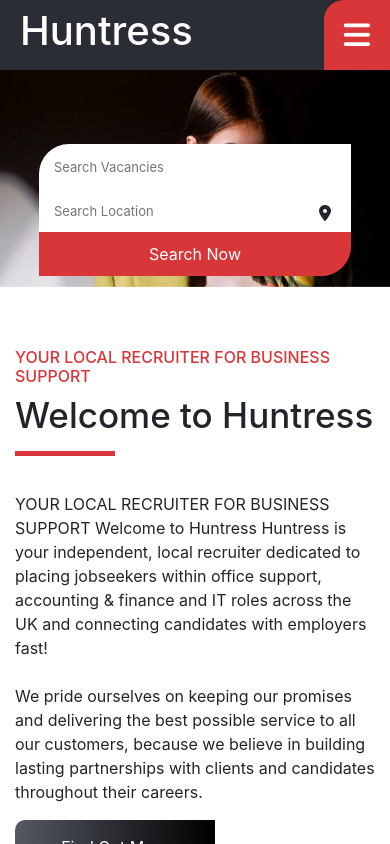
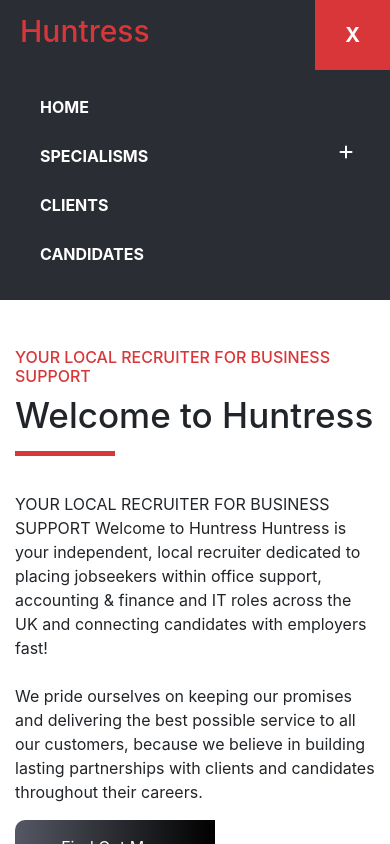
Before and after one commit to shariq082/test.github.io, a plain HTML site: page index.html in a window 390 px wide. Both pictures are taken after a click on the element 356 px from the left and 35 px from the top of the page. Shown: the top 844 px of the page. Drawn offline with nearby package versions, Linux system fonts and the light colour scheme.

Commit message:
yhis is a demo

```diff
--- a/css/style.css
+++ b/css/style.css
@@ -128,13 +128,14 @@ overflow-y: hidden;
     top: 0;
     left: 0;
     width: 100%;
-    height: 650px;
     z-index: 50000;
    display: none;
+   padding-bottom: 50px;
 }
 .hideshow h1{
-    font-size: 50px;
+    font-size: 70px;
     color: var(--red);
+    margin-bottom: 50px;
 }
 .hide{
     display: flex;
@@ -146,8 +147,18 @@ overflow-y: hidden;
     font-weight: bold;
     cursor:pointer;
 }
+.hidden{
+      display: none;
+}
+.hide-heading{
+    font-size: 30px;
+    color: var(--red);
+    margin-left: 20px;
+
+}
 .hide-content{
     display: flex; justify-content: space-between;
+    width:50%; margin: 0 auto;
 }
 .hide-content .hide-left, .hide-content .hide-right{
     list-style: none;
@@ -155,9 +166,7 @@ overflow-y: hidden;
 .hide-content .hide-left li, .hide-content .hide-right li{
     margin-top: 30px;
 }
-.hide-content{width:40%;
-     margin: 0 auto;
-}
+
 .hide-form{
     width: 100%;
 }
@@ -178,8 +187,9 @@ overflow-y: hidden;
 .text-dark{
     position: absolute;
     top: 15px;
-    right: 15px;
+    right: 30%;
     font-size: 12px;
+    color: var(--red)!important;
 }
 .btn-red button{
     background: var(--red);
@@ -188,6 +198,20 @@ overflow-y: hidden;
     width: 100%;
     border:none;
     border-radius: 0 0 20px 0;
+}
+.hide-content .hide-left, .hide-content .hide-right{
+    width: 48%;
+}
+.hide-content li{
+    width: 98%;
+    font-weight: bold;
+}
+.pos-red{
+    position: relative;
+}
+.pos-left{
+    position: absolute;
+    right: 0;
 }
 /*----------------accordian----------------------*/
 
@@ -206,7 +230,7 @@ overflow-y: hidden;
     bottom: -20px;
 }
 .abt-left h5{
-    color: #D83638;
+    color: var(--red);
 }
 .card .card-img-top{border-radius:30px 0 0 0 !important;
 }
@@ -491,11 +515,21 @@ hr{
   .owl-nav button:focus {
       outline: none;
   }
-
+  .bt-red button {
+    background: var(--red);
+    color: var(--white);
+    padding: 15px;
+    width:50%;
+    border: none;
+    border-radius: 20px 0 20px 0;
+}
+.red{
+    color: var(--red);
+}
+.rgt-ico{
+    color: var(--red);
+}
 /*--------------------responsive-----------------------*/
-
-
-
 @media(max-width:1024px){
     .header{
         height: 570px;
@@ -510,8 +544,20 @@ hr{
     .card-cont h5, .extra .card-cont h5{
         font-size: 12px;
     }
+    .text-dark{
+        right: 5%;
+    }
+    .bt-red button{
+        width: 100%;
+    }
+    .hideshow h1{
+        font-size: 45px;
+    }
 }
 @media(max-width:768px){
+    .hide-content {
+        width: 70%;
+    }
     .heading p {
         font-size: 30px;
     }
@@ -537,11 +583,43 @@ hr{
     .card-cont h5, .extra .card-cont h5{
         font-size: 12px;
     }
+
+    .hideshow h1{
+        font-size: 45px;
+    }
+    .text-dark{
+        right: 10%;
+    }
+    .bt-red button{
+        width: 100%;
+    }
 }
 
 @media(max-width:576px){
-    .hideshow{visibility:hidden}
+    .bt-red button {
+        width: 40%;
+    }
+    .hidden{display: block; display: flex;justify-content: space-between; align-items: center;}
+    .hide-one{display: none;}
+    .hide-small{display: none;}
     .header{height: 300px;}
+    .hide-content .hide-left, .hide-content .hide-right{
+        width: 100%;
+    }
+    .hide-content{
+        display: flex;
+      flex-wrap: wrap;
+        width:100%; margin: 0 auto;
+        height: 200px;
+        overflow: scroll;
+    }
+    .pos-left{
+        position: absolute;
+        right: 30px;
+    }
+    .hide-content .hide-left li, .hide-content .hide-right li{
+        margin-top: 25px;
+    }
     .a-round input{
         border-radius: 30px 0 0 0;
         border-right: none;
@@ -605,11 +683,17 @@ hr{
     /* .main-content {
       top: 30%;
     } */
+    .text-dark {
+        right: 45%;
+    }
 }
 @media(max-width:411px){
     /* .main-content {
         bottom: 58%;
     } */
+    .text-dark {
+        right: 45%;
+    }
 }
 @media(max-width:375px){
     .main-content {
@@ -618,7 +702,9 @@ hr{
     .abt-left h5{
         font-size: 15px;
     }
-    .header{height: 280px;}
+    .text-dark {
+        right: 40%;
+    }
 }
 @media(max-width:360px){
     .abt-left h5{
@@ -627,12 +713,17 @@ hr{
     .abt-left h1{
         font-size: 25px;
     }
-    .header{height: 275px;}
+    .text-dark {
+        right: 35%;
+    }
       }
 
 @media(max-width:320px){
     .main-content {
-       top: 60%;
+       top: 58%;
+    }
+    .text-dark {
+        right: 28%;
     }
 }
 @media(min-width:280px) and (max-width:319px){
--- a/index.html
+++ b/index.html
@@ -11,7 +11,7 @@
     <!-- Bootstrap CSS -->
     <link rel="stylesheet" href="https://maxcdn.bootstrapcdn.com/bootstrap/4.0.0/css/bootstrap.min.css" integrity="sha384-Gn5384xqQ1aoWXA+058RXPxPg6fy4IWvTNh0E263XmFcJlSAwiGgFAW/dAiS6JXm" crossorigin="anonymous">
     <link rel="stylesheet" href="css/style.css">
-    <title>Hello, world!</title>
+    <title>Huntress</title>
   </head>
   <body>
     <div class="top">
@@ -52,7 +52,7 @@
         <div class="a ico">
             <input type="text" placeholder="Search Location">
             <div class="rgt-ico">
-                <i class="fas fa-map-marker-alt"></i>
+                <i class="fas fa-crosshairs"></i>
             </div>
         </div>
         <div class="b b-round">
@@ -62,26 +62,32 @@
     </div>
 
      <div class="hideshow" id="hideshow">
+       <div class="hidden"><h5 class="hide-heading">Huntress</h5>
       <div class="hide text-white" id="hid">
         <span>X</span>
       </div>
-        <div class="text-center clr-both">
+    </div>
+    <div class="hide text-white hide-one" id="hid">
+      <span class="fas fa-times"></span>
+    </div>
+        <div class="text-center clr-both hide-small">
           <h1>Huntress</h1>
         </div>
         <div class="hide-content">
           <ul class="hide-left">
             <li>HOME</li>
-            <li>SPECIALISMS</li>
+            <li class="pos-red">SPECIALISMS <i class="fas fa-plus pos-left"></i></li>
             <li>CLIENTS</li>
             <li>CANDIDATES</li>
-            <li>WORK FOR US</li>
+            <li class="pos-red">WORK FOR US <i class="fas fa-plus pos-left"></i></li>
             <li>ABOUT</li>
-            <li>NEWS</li>
+            <li class="pos-red">NEWS <i class="fas fa-plus pos-left"></i></li>
             <li>CONTACT US</li>
           </ul>
           <ul class="hide-right">
-            <li>HOME</li>
-            <li>SPECIALISMS</li>
+            <li class="pos-red">LOG IN <i class="fas fa-chevron-right pos-left"></i></li>
+            <li class="pos-red">CREATE ACCOUNT <i class="fas fa-chevron-right pos-left"></i></li>
+            <li class="red">SEARCH JOB</li>
             <li>
               <div class="hide-form">
                   <div class="a-round">
@@ -90,30 +96,23 @@
                   <div class="b-around">
                       <input type="text" placeholder="Search Location">
                       <div class="text-dark">
-                          <i class="fas fa-map-marker-alt"></i>
+                          <i class="fas fa-crosshairs"></i>
                       </div>
                   </div>
-                  <div class="btn-red">
-                      <button>Search Now</button>
-                  </div>
+
                  </div>
 
             </li>
 
-            <li>NEWS</li>
-            <li>CONTACT US</li>
+            <li>  <div class="btn-red bt-red">
+              <button>Search job</button>
+          </div></li>
+
           </ul>
 
         </div>
       </div>
     </div>
-
-
-
-
-<!---------accordian-->
-
-
      <!--------------about us------>
     <section class="abt py-5">
      <div class="abt-dis container">
@@ -242,7 +241,7 @@
               </div>
             </div>
           </div>
-      </div>
+        </div>
        </div>
      </div>
     </div>
@@ -401,7 +400,6 @@
           <div class="col-md-3 col-sm-6 col-12 flc">
             <h5>ABOUT US </h5>
             <div class="ft-li">
-              <!-- <h6 class="visibl">Digital Design</h6> -->
              <div class="f-l">
               <ui class="list">
                 <li>Home</li>
--- a/js/main.js
+++ b/js/main.js
@@ -69,3 +69,6 @@ $("#hid").click(function(){
 $("#shown").click(function(){
     $("#hideshow").show()
 })
+$(".hide-one").click(function(){
+    $("#hideshow").hide()
+})
```
